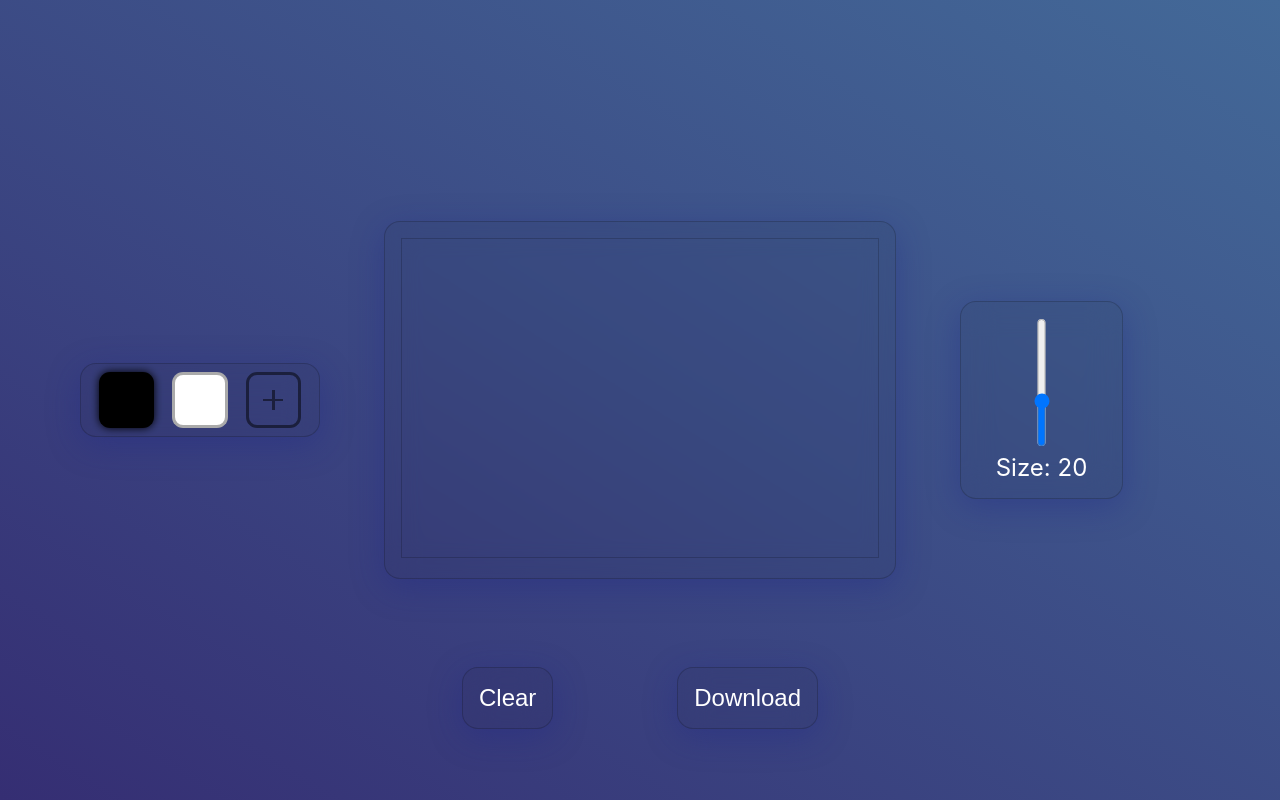
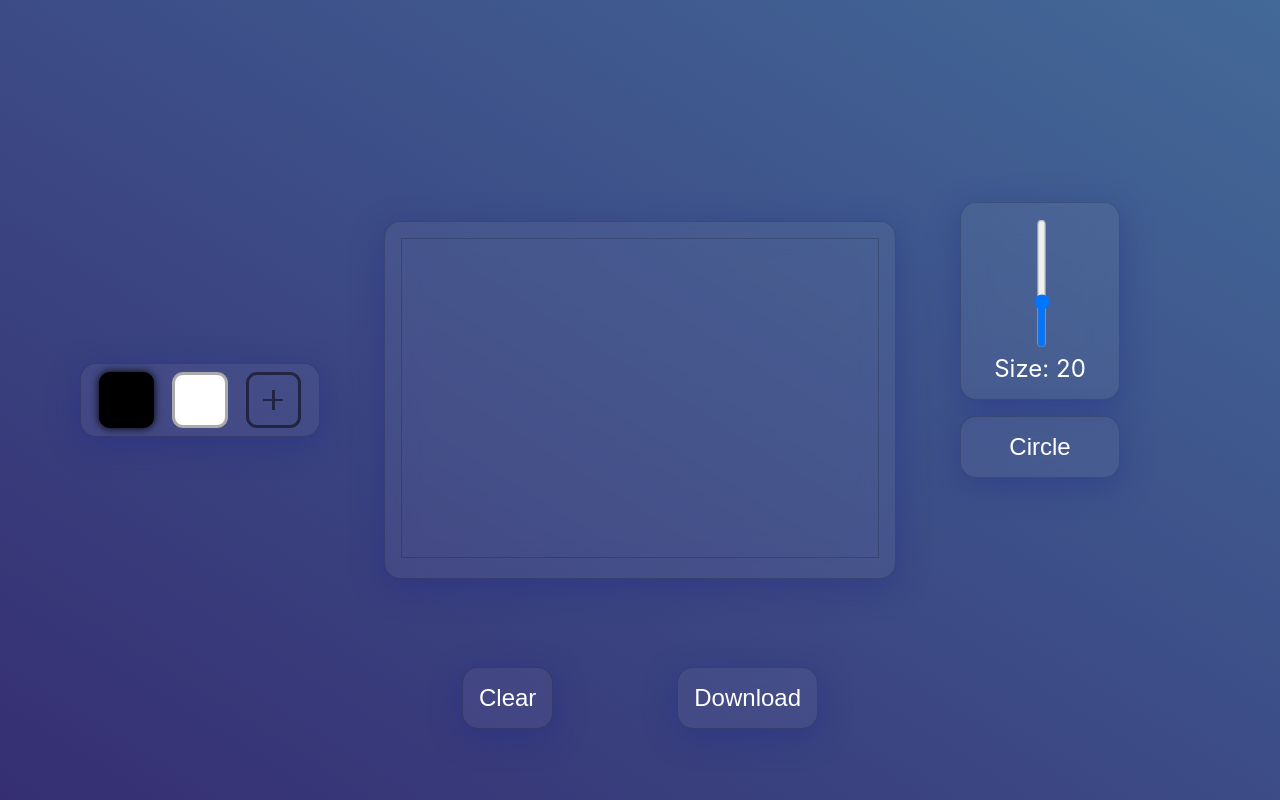
Before and after one commit to JGQH/Drawing-Devjam, a React (Vite) app: page / in a window 1280 px wide. Built offline with nearby package versions, Linux system fonts and the light colour scheme.

Commit message:
Add different types of brushes
The drawing functions are now stored in an object
This allows to easily swap functions by just changing the key
Also modifies glassmorphism to use white background

```diff
--- a/src/App.scss
+++ b/src/App.scss
@@ -6,19 +6,20 @@
 
   display: grid;
   grid-template-columns: 1fr 2fr 1fr;
-  grid-template-rows: 1fr 4fr 1fr;
+  grid-template-rows: 1fr 2fr 2fr 1fr;
   grid-template-areas:
   'palette none   size'
   'palette canvas size'
-  'palette panel  size';
+  'palette canvas brush'
+  'palette panel  brush';
 
   background: linear-gradient(to top right, rgba(53,46,115,1) 0%, rgba(67,105,152,1) 100%); ;
 
   .drawing-component {
     align-self: center;
 
-    //Courtetsy of https://hype4.academy/tools/glassmorphism-generator
-    background: rgba( 0, 0, 0, 0.05 );
+    //Courtesy of https://hype4.academy/tools/glassmorphism-generator
+    background: rgba(255,255,255, 0.05 );
     box-shadow: 0 8px 32px 0 rgba( 31, 38, 135, 0.37 );
     backdrop-filter: blur( 1rem );
     border-radius: 1rem;
@@ -30,8 +31,15 @@
     }
   }
 
+  .brushpalette-component {
+    grid-area: brush;
+    align-self: flex-start;
+    justify-self: left;
+  }
+
   .sizecontrol-component {
     grid-area: size;
+    align-self: flex-end;
     justify-self: left;
   }
 
--- a/src/App.tsx
+++ b/src/App.tsx
@@ -3,20 +3,24 @@ import Canvas from '@Components/Canvas'
 import { DrawingContextProvider } from '@Hooks/useDrawingContext'
 import ColorPalette from '@Components/ColorPalette'
 import SizeControl from '@Components/SizeControl'
+import ActionPanel from '@Components/ActionPanel'
+import BrushPalette from '@Components/BrushPalette'
+import type { BrushListKey } from '@Components/BrushesList'
 import './App.scss'
-import ActionPanel from '@Components/ActionPanel'
 
 export default function App() {
   const [ color, setColor ] = useState('#000000')
   const [ size, setSize ] = useState(20)
   const canvasRef = useRef<HTMLCanvasElement>(null)
+  const [ brushType, setBrushType ] = useState<BrushListKey>('circle')
 
   return (
-    <DrawingContextProvider value={{ width: 750, height: 500, color, setColor, size, setSize, canvasRef }}>
+    <DrawingContextProvider value={{ width: 750, height: 500, color, setColor, size, setSize, canvasRef, brushType, setBrushType }}>
       <ColorPalette />
       <Canvas />
       <SizeControl />
       <ActionPanel />
+      <BrushPalette />
     </DrawingContextProvider>
   )
 }
--- /dev/null
+++ b/src/components/BrushPalette/BrushPalette.module.scss
@@ -0,0 +1,13 @@
+.container {
+  padding-top: 1rem;
+  width: 50%;
+
+  button {
+    width: 100%;
+    cursor: pointer;
+    color: white;
+    padding: 1rem;
+    font-size: 1.5rem;
+    text-transform: capitalize;
+  }
+}
--- /dev/null
+++ b/src/components/BrushPalette/BrushPalette.tsx
@@ -0,0 +1,25 @@
+import React, { useState } from 'react'
+import useDrawingContext from '@Hooks/useDrawingContext'
+import BrushesList, { BrushListKey } from './BrushesList'
+import style from './BrushPalette.module.scss'
+
+const BrushesListArray = Object.keys(BrushesList) as BrushListKey[]
+
+export default function BrushPalette() {
+  const { setBrushType } = useDrawingContext()
+  const [ index, setIndex ] = useState(0)
+  const value = BrushesListArray[index]
+
+  function nextKey() {
+    const newIndex = (index + 1) % BrushesListArray.length
+
+    setBrushType(BrushesListArray[newIndex])
+    setIndex(newIndex)
+  }
+
+  return (
+    <div className={`brushpalette-component ${style.container}`}>
+      <button className='drawing-component' onClick={nextKey}>{value}</button>
+    </div>
+  )
+}
--- /dev/null
+++ b/src/components/BrushPalette/BrushesList.ts
@@ -0,0 +1,81 @@
+function drawCircle(context:CanvasRenderingContext2D, color:string, size:number, x:number, y:number, lastPosition?:{ x:number, y:number }) {
+  context.fillStyle = color
+  context.beginPath()
+  context.arc(x, y, size / 2, 0, 2 * Math.PI, true)
+  context.closePath()
+  context.fill()
+
+  if(lastPosition) {
+    context.beginPath()
+    context.strokeStyle = color
+    context.lineWidth = size
+    context.moveTo(lastPosition.x, lastPosition.y)
+    context.lineTo(x, y)
+    context.closePath()
+    context.stroke()
+  }
+}
+
+function drawRectangle(context:CanvasRenderingContext2D, color:string, size:number, x:number, y:number, lastPosition?:{ x:number, y:number }) {
+  context.fillStyle = color
+  context.beginPath()
+  context.fillRect(x - size / 2, y - size / 2, size, size)
+
+  if(lastPosition) {
+    if((lastPosition.x > x && y > lastPosition.y) || (x > lastPosition.x && lastPosition.y > y)) {
+      //From right to left
+      context.moveTo(lastPosition.x + size / 2, lastPosition.y + size / 2)
+      context.lineTo(x + size / 2, y + size / 2)
+      context.lineTo(x - size / 2, y - size / 2)
+      context.lineTo(lastPosition.x - size / 2, lastPosition.y - size / 2)
+    } else {
+      //From left to right
+      context.moveTo(lastPosition.x - size / 2, lastPosition.y + size / 2)
+      context.lineTo(x - size / 2, y + size / 2)
+      context.lineTo(x + size / 2, y - size / 2)
+      context.lineTo(lastPosition.x + size / 2, lastPosition.y - size / 2)
+    }
+  }
+
+  context.closePath()
+  context.fill()
+}
+
+function drawStar(context:CanvasRenderingContext2D, color:string, size:number, x:number, y:number) {
+  const points = 8 + 2 * Math.floor(Math.random() * 5)
+
+  context.fillStyle = color
+  context.beginPath()
+  context.moveTo(x + size, y)
+
+  for(let i = 1; i < points; i++) {
+    const angle = (2 * Math.PI) * (i / points)
+    const radius = (i % 2) ? size / 3 : size
+
+    const newX = x + radius * Math.cos(angle)
+    const newY = y - radius * Math.sin(angle)
+
+    context.lineTo(newX, newY)
+  }
+
+  context.closePath()
+  context.fill()
+}
+
+type BrushFunction = (context:CanvasRenderingContext2D, color:string, size:number, x:number, y:number, lastPosition?:{ x:number, y:number }) => void
+
+interface BrushListInterface {
+  circle: BrushFunction
+  rect: BrushFunction
+  star: BrushFunction
+}
+
+const BrushesList:BrushListInterface = {
+  circle: drawCircle,
+  rect: drawRectangle,
+  star: drawStar
+}
+
+export type BrushListKey = keyof BrushListInterface
+
+export default BrushesList
--- a/src/components/Canvas/Canvas.tsx
+++ b/src/components/Canvas/Canvas.tsx
@@ -1,11 +1,12 @@
 import React, { MouseEvent } from 'react'
 import useCanvas from '@Hooks/useCanvas'
 import useDrawingContext from '@Hooks/useDrawingContext'
+import BrushesList from '@Components/BrushesList'
 import styles from './Canvas.module.scss'
 
 export default function Canvas() {
   const className = ['canvas-component', 'drawing-component', styles.container].join(' ')
-  const { width:realWidth, height:realHeight , color, size, canvasRef } = useDrawingContext()
+  const { width:realWidth, height:realHeight , color, size, canvasRef, brushType } = useDrawingContext()
   const [ lastPosition, mouseIsDown, setMouseUp, setMouseDown ] = useCanvas()
 
   function onDraw(e:MouseEvent<HTMLCanvasElement>){
@@ -20,21 +21,9 @@ export default function Canvas() {
     const context = canvas.getContext('2d')
 
     if(context) { //If the context is stablished, draw a circle and update last drawn point
-      context.fillStyle = color
-      context.beginPath()
-      context.arc(x, y, size / 2, 0, 2 * Math.PI, true)
-      context.closePath()
-      context.fill()
+      const drawFunction = BrushesList[brushType]
 
-      if(lastPosition.current) { //If there was a last drawn point, draw a line from it to the current point
-        context.beginPath()
-        context.strokeStyle = color
-        context.lineWidth = size
-        context.moveTo(lastPosition.current.x, lastPosition.current.y)
-        context.lineTo(x, y)
-        context.closePath()
-        context.stroke()
-      }
+      drawFunction(context, color, size, x, y, lastPosition.current)
 
       lastPosition.current = { x, y }
     }
--- a/src/components/SizeControl/SizeControl.module.scss
+++ b/src/components/SizeControl/SizeControl.module.scss
@@ -1,5 +1,6 @@
 .container {
   padding: 1rem;
+  width: 50%;
   text-align: center;
   font-size: 1.5rem;
 
--- a/src/hooks/useDrawingContext.tsx
+++ b/src/hooks/useDrawingContext.tsx
@@ -1,5 +1,6 @@
 import { createContext, useContext } from 'react'
 import type { Dispatch, SetStateAction, RefObject } from 'react'
+import type { BrushListKey } from '@Components/BrushesList'
 
 interface DrawingContextInterface {
   width: number
@@ -9,6 +10,8 @@ interface DrawingContextInterface {
   size: number
   setSize: Dispatch<SetStateAction<number>>
   canvasRef: RefObject<HTMLCanvasElement>
+  brushType: BrushListKey
+  setBrushType: Dispatch<SetStateAction<BrushListKey>>
 }
 
 const DrawingContext = createContext<DrawingContextInterface>({} as DrawingContextInterface) //The values are set as soon as the website starts anyway
--- a/tsconfig.json
+++ b/tsconfig.json
@@ -21,7 +21,8 @@
         "src/components/Canvas/*",
         "src/components/ColorPalette/*",
         "src/components/SizeControl/*",
-        "src/components/ActionPanel/*"
+        "src/components/ActionPanel/*",
+        "src/components/BrushPalette/*"
       ],
       "@Hooks/*":[
         "src/hooks/*"
```
